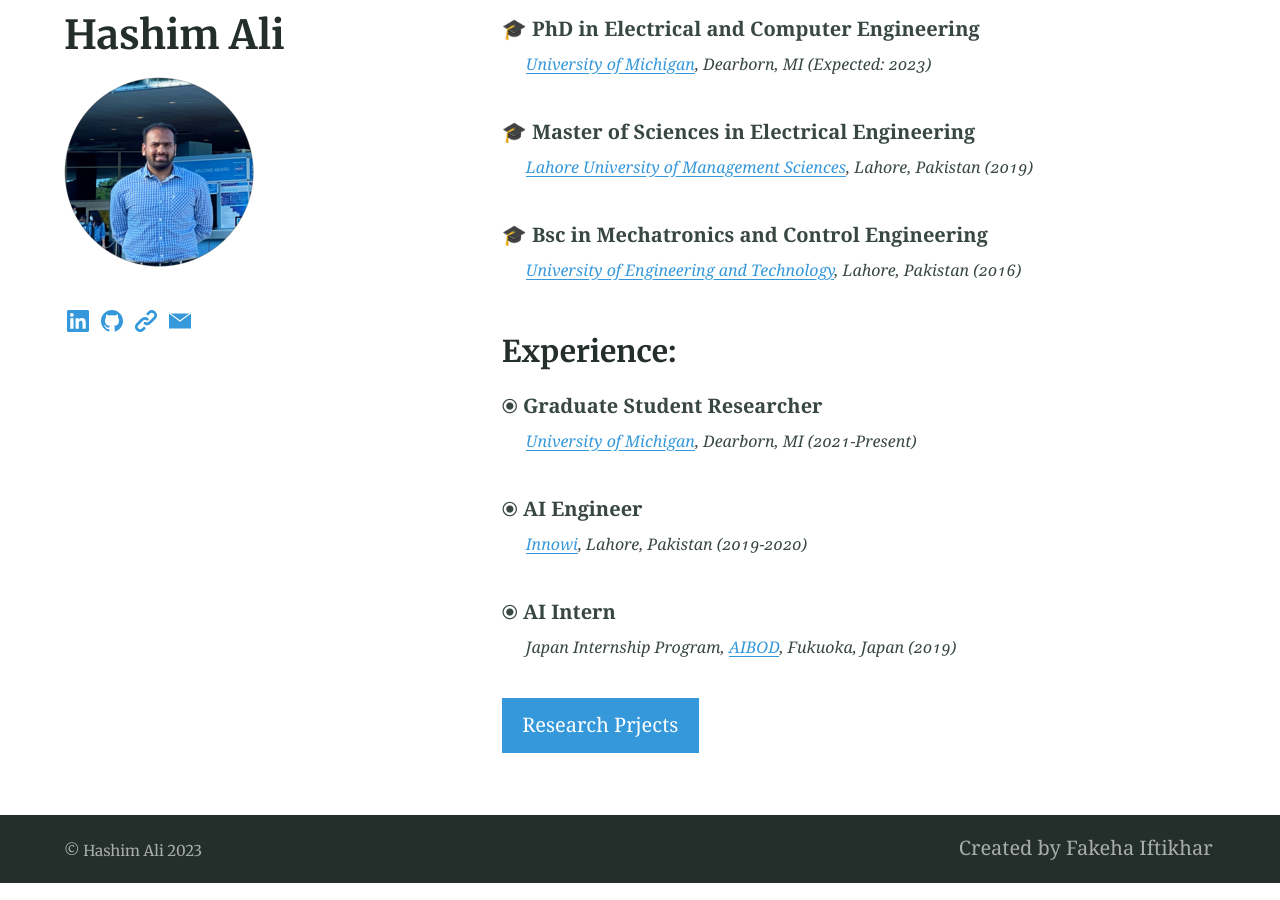
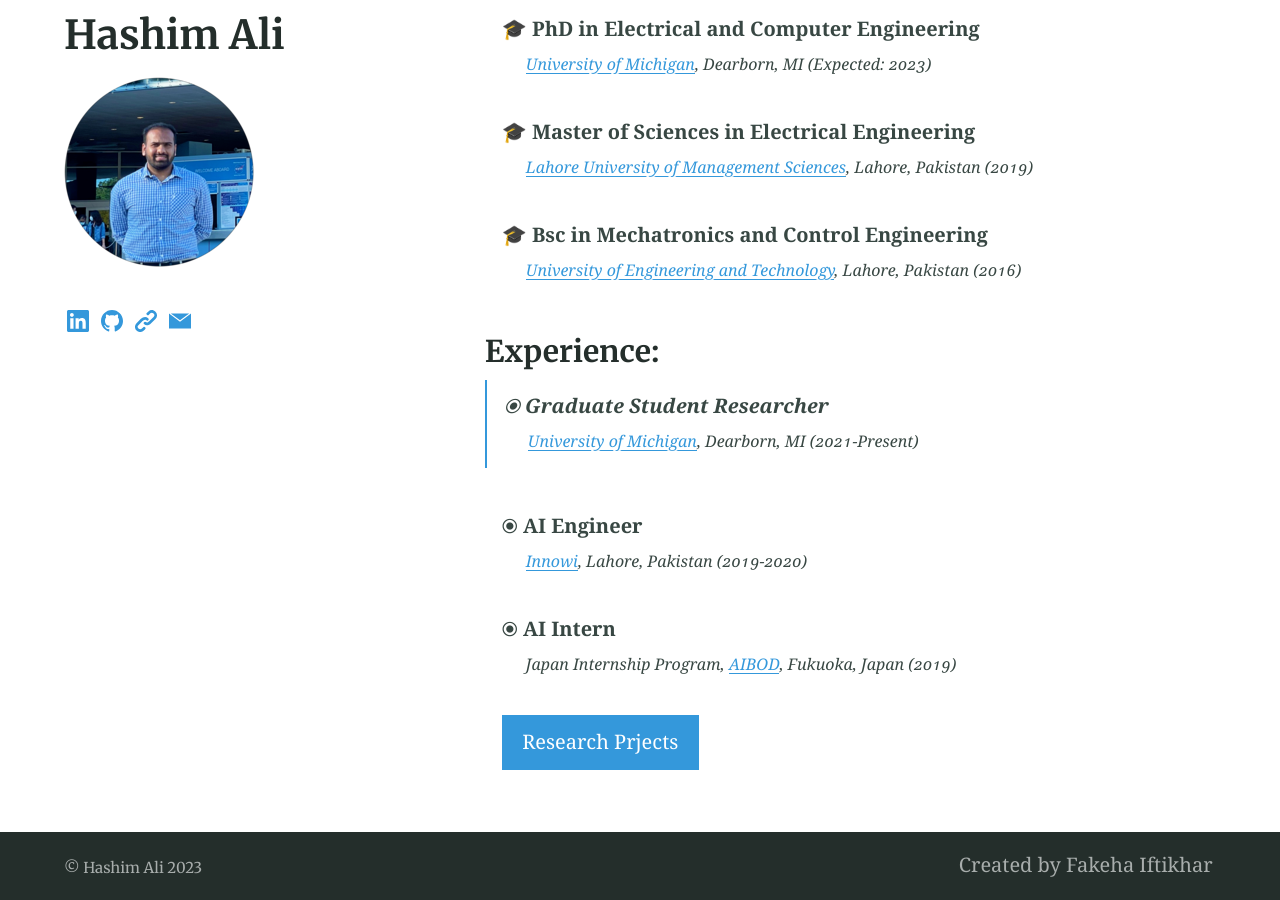
Before and after one commit to Fakeha-38/fakeha-38.github.io, a Jekyll site: the page built from index.md, in a window 1280 px wide and 900 px high, scrolled down 1434 px. Built offline with Jekyll 4.4.1, drawn with Linux system fonts in a browser that asks for light colours; emoji names are drawn with the system emoji font.

```diff
--- a/index.md
+++ b/index.md
@@ -24,7 +24,7 @@ I worked as an AI engineer at Innowi from Dec 2019 to Dec 2020. I worked on deve
 :mortar_board: **Bsc in Mechatronics and Control Engineering**
 *[University of Engineering and Technology](https://uet.edu.pk/ "University of Engineering and Technology"){:target="_blank" rel="noopener"}, Lahore, Pakistan (2016)*
 
-### Experience: {#experience}
+> ### Experience: {#experience}
 ⦿  **Graduate Student Researcher**
 *[University of Michigan](https://umdearborn.edu/ "University of Michigan"){:target="_blank" rel="noopener"}, Dearborn, MI (2021-Present)*
 
```
